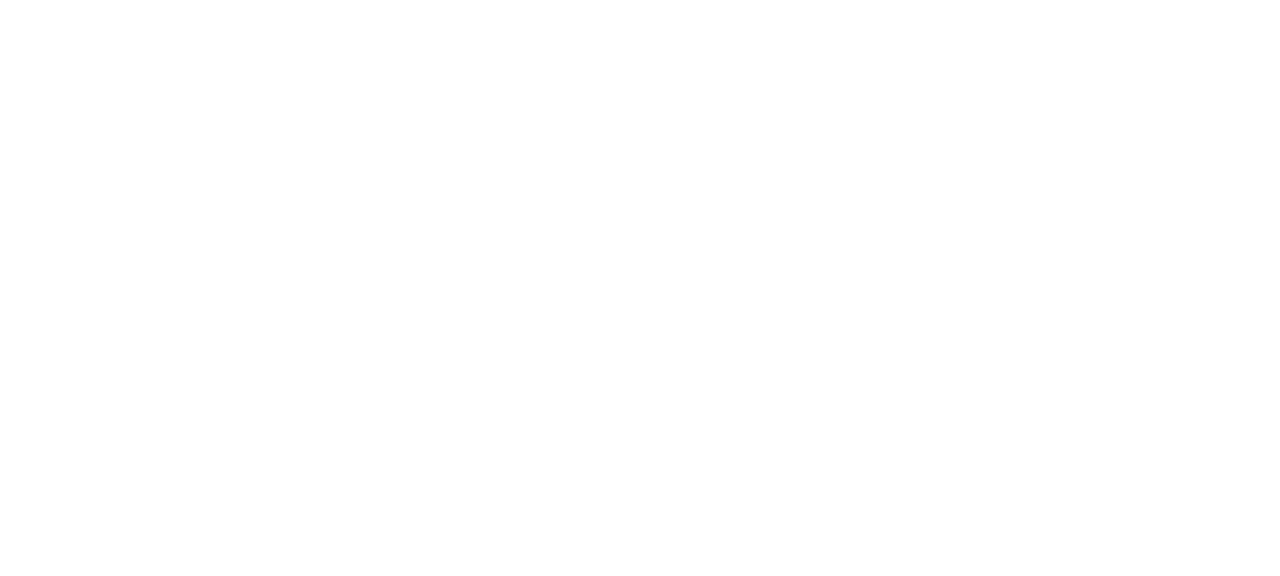
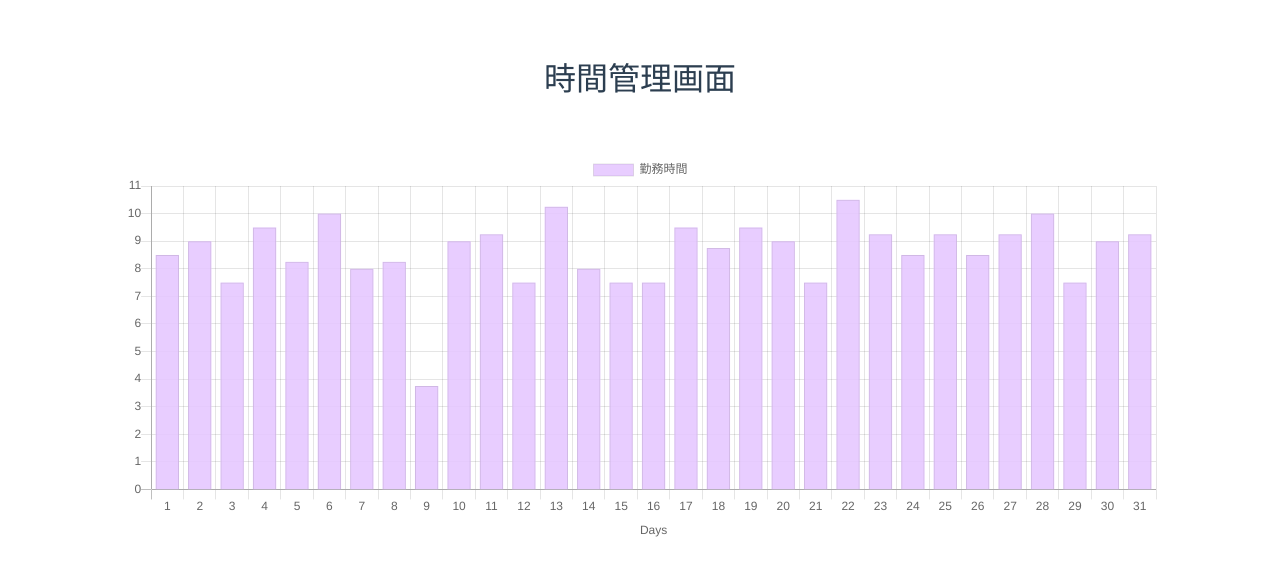
Before and after one commit to CorydorasNomu/vue-lecture, a Vue app: page /manage in a window 1280 px wide. Shown: the top 576 px of the page. Built offline with nearby package versions, Linux system fonts and the light colour scheme; the HTML template or start-up script is replaced by a standard one.

Commit message:
chartモジュールとサンプルの追加

```diff
--- /dev/null
+++ b/src/components/chart/bar-chart.js
@@ -0,0 +1,14 @@
+import { Bar } from 'vue-chartjs'
+
+export default {
+  extends: Bar,
+
+  props: [
+    'data', 'options'
+  ],
+
+  mounted() {
+    // render chart
+    this.renderChart(this.data, this.options)
+  }
+}
--- a/src/components/pages/login/Login.html
+++ b/src/components/pages/login/Login.html
@@ -2,6 +2,11 @@
   <div class="mb-5">
     <h1>在宅勤務 時間管理システム</h1>
   </div>
+  <div class="mb-5">
+    <b-button variant="outline-primary" @click="moveToManage">管理画面</b-button>
+  </div>
+  <div class="row">
+    <div class="col-10 mx-auto">
       <div class="row">
         <div class="col-6">
           <b-form-group label-for="user-code" label="社員コード：" class="text-left">
@@ -23,6 +28,8 @@
             <b-form-input id="boss-name" v-model="bossMail" trim size="sm">{{ bossName }}</b-form-input>
           </b-form-group>
         </div>
+      </div>
+    </div>
     <!-- <h2>{{ prise }}</h2> -->
   </div>
   <div class="mt-5">
--- a/src/components/pages/login/Login.js
+++ b/src/components/pages/login/Login.js
@@ -17,6 +17,10 @@
     register: function () {
       // TODO write actions here when register button has been hit
       this.$router.push('/register');
+    },
+
+    moveToManage: function () {
+      this.$router.push('/manage');
     }
   },
 
--- a/src/components/pages/manage/Manage.html
+++ b/src/components/pages/manage/Manage.html
@@ -0,0 +1,10 @@
+<div class="container-fluid">
+  <div>
+    <h2>時間管理画面</h2>
+  </div>
+  <div class="row">
+    <div class="col-10 mx-auto mt-5">
+        <bar-chart :data="chartData" :options="chartOptions" :height="chartHight"></bar-chart>
+    </div>
+  </div>
+</div>
--- a/src/components/pages/manage/Manage.js
+++ b/src/components/pages/manage/Manage.js
@@ -0,0 +1,55 @@
+import barChart from '../../chart/bar-chart.js';
+
+export default {
+  name: 'Manage',
+
+  data() {
+    return {
+      chartData: null,
+      chartOptions: null,
+      chartHight: 150,
+    }
+  },
+
+  components: {
+    'bar-chart': barChart,
+  },
+
+  created() {
+    // prepare data for chart
+    this.chartData = {
+      labels: [
+        '1', '2', '3', '4', '5', '6', '7', '8', '9', '10', '11', '12', '13', '14', '15',
+        '16', '17', '18', '19', '20', '21', '22', '23', '24', '25', '26', '27', '28', '29', '30', '31'
+      ],
+      datasets: [{
+        label: '勤務時間',
+        backgroundColor: 'rgba(230, 200, 255, 0.9)',
+        data: [
+          8.5, 9, 7.5, 9.5, 8.25, 10, 8, 8.25, 3.75, 9, 9.25, 7.5, 10.25, 8, 7.5,
+          7.5, 9.5, 8.75, 9.5, 9, 7.5, 10.5, 9.25, 8.5, 9.25, 8.5, 9.25, 10, 7.5, 9, 9.25
+        ],
+        borderWidth: 1
+      }]
+    };
+
+    // prepare data for option
+    this.chartOptions = {
+      scales: {
+        xAxes: [{
+          scaleLabel: {
+            display: true,
+            labelString: 'Days'
+          }
+        }],
+        yAxes: [{
+          ticks: {
+            beginAtZero: true,
+            stepSize: 1,
+          }
+        }]
+      }
+    };
+
+  }
+}
--- /dev/null
+++ b/src/components/vue/Manage.vue
@@ -0,0 +1,3 @@
+<template src='../pages/manage/Manage.html' />
+<script src='../pages/manage/Manage.js' />
+<style src='../pages/manage/Manage.css' />
--- a/src/router/index.js
+++ b/src/router/index.js
@@ -4,6 +4,7 @@
 // import page components
 import Login from "../components/vue/Login.vue";
 import Register from "../components/vue/Register.vue";
+import Manage from "../components/vue/Manage.vue";
 
 Vue.use(Router);
 
@@ -22,5 +23,10 @@
       component: Register,
       name:  'Register'
     },
+    {
+      path: '/manage',
+      component: Manage,
+      name:  'Manage'
+    },
   ]
 });
```
Lines whose indentation alone changed are shown as unchanged.
